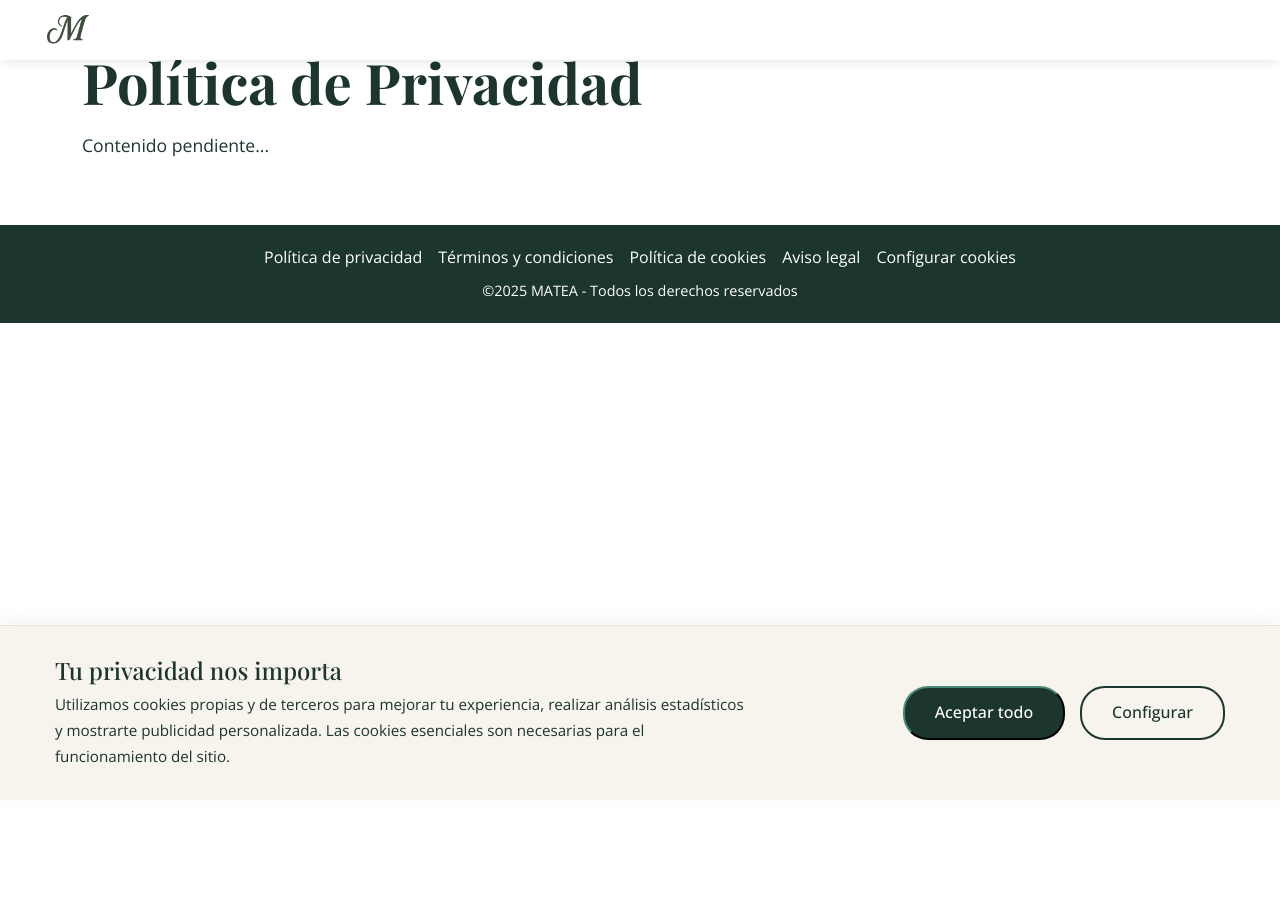
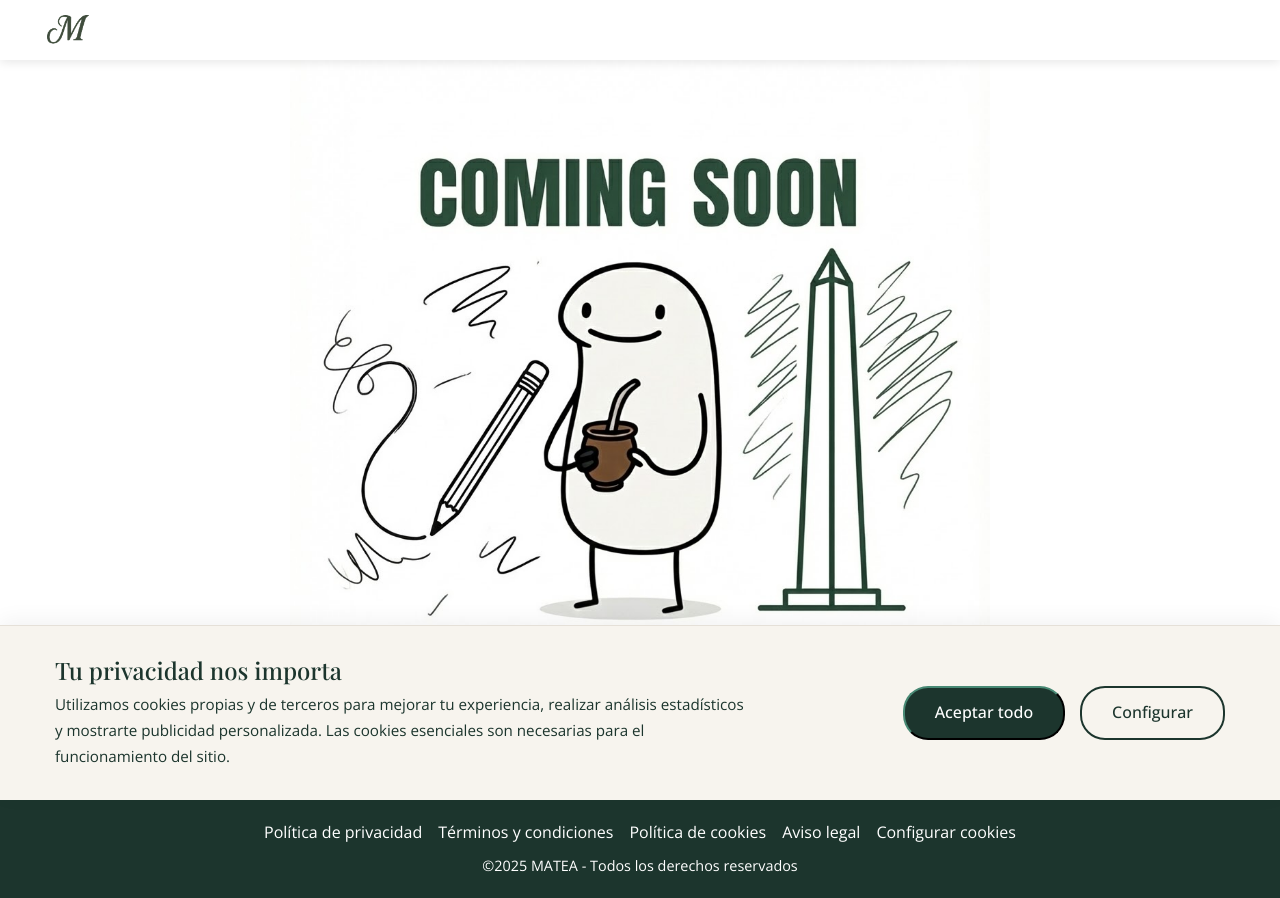
Before and after one commit to juanmah98/mateabags, an Angular app: page /privacy-policy in a window 1280 px wide. Before the commit the page ends 800 px from the top, so only its background shows below. Built offline with nearby package versions, Linux system fonts and the light colour scheme.

Commit message:
comming soon & analitycs

```diff
--- a/src/app/routes/legal/cookie-policy/cookie-policy.component.ts
+++ b/src/app/routes/legal/cookie-policy/cookie-policy.component.ts
@@ -2,13 +2,16 @@ import { Component } from '@angular/core';
 import { CommonModule } from '@angular/common';
 
 @Component({
-    selector: 'app-cookie-policy',
-    standalone: true,
-    imports: [CommonModule],
-    template: `
-    <div class="container py-5">
-      <h1>Política de Cookies</h1>
-      <p>Contenido pendiente...</p>
+  selector: 'app-cookie-policy',
+  standalone: true,
+  imports: [CommonModule],
+  template: `
+    <div class="container py-5" style="min-height: 100dvh">
+      <div class="row justify-content-center text-center">
+        <div class="col-12">
+          <img src="../../../assets/principales/comingsoon.jpg" class="img-fluid" width="700px" alt="">
+        </div>
+      </div>
     </div>
   `
 })
--- a/src/app/routes/legal/legal-notice/legal-notice.component.ts
+++ b/src/app/routes/legal/legal-notice/legal-notice.component.ts
@@ -2,13 +2,16 @@ import { Component } from '@angular/core';
 import { CommonModule } from '@angular/common';
 
 @Component({
-    selector: 'app-legal-notice',
-    standalone: true,
-    imports: [CommonModule],
-    template: `
-    <div class="container py-5">
-      <h1>Aviso Legal</h1>
-      <p>Contenido pendiente...</p>
+  selector: 'app-legal-notice',
+  standalone: true,
+  imports: [CommonModule],
+  template: `
+     <div class="container py-5" style="min-height: 100dvh">
+      <div class="row justify-content-center text-center">
+        <div class="col-12">
+          <img src="../../../assets/principales/comingsoon.jpg" class="img-fluid" width="700px" alt="">
+        </div>
+      </div>
     </div>
   `
 })
--- a/src/app/routes/legal/privacy-policy/privacy-policy.component.ts
+++ b/src/app/routes/legal/privacy-policy/privacy-policy.component.ts
@@ -2,13 +2,16 @@ import { Component } from '@angular/core';
 import { CommonModule } from '@angular/common';
 
 @Component({
-    selector: 'app-privacy-policy',
-    standalone: true,
-    imports: [CommonModule],
-    template: `
-    <div class="container py-5">
-      <h1>Política de Privacidad</h1>
-      <p>Contenido pendiente...</p>
+  selector: 'app-privacy-policy',
+  standalone: true,
+  imports: [CommonModule],
+  template: `
+    <div class="container py-5" style="min-height: 100dvh">
+      <div class="row justify-content-center text-center">
+        <div class="col-12">
+          <img src="../../../assets/principales/comingsoon.jpg" class="img-fluid" width="700px" alt="">
+        </div>
+      </div>
     </div>
   `
 })
--- a/src/app/routes/legal/terms-conditions/terms-conditions.component.ts
+++ b/src/app/routes/legal/terms-conditions/terms-conditions.component.ts
@@ -2,13 +2,16 @@ import { Component } from '@angular/core';
 import { CommonModule } from '@angular/common';
 
 @Component({
-    selector: 'app-terms-conditions',
-    standalone: true,
-    imports: [CommonModule],
-    template: `
-    <div class="container py-5">
-      <h1>Términos y Condiciones</h1>
-      <p>Contenido pendiente...</p>
+  selector: 'app-terms-conditions',
+  standalone: true,
+  imports: [CommonModule],
+  template: `
+     <div class="container py-5" style="min-height: 100dvh">
+      <div class="row justify-content-center text-center">
+        <div class="col-12">
+          <img src="../../../assets/principales/comingsoon.jpg" class="img-fluid" width="700px" alt="">
+        </div>
+      </div>
     </div>
   `
 })
--- a/src/index.html
+++ b/src/index.html
@@ -3,6 +3,15 @@
 <head>
   <meta charset="utf-8">
   <title>Mateabags</title>
+  <!-- Google tag (gtag.js) -->
+<script async src="https://www.googletagmanager.com/gtag/js?id=G-PGNBGTD7DK"></script>
+<script>
+  window.dataLayer = window.dataLayer || [];
+  function gtag(){dataLayer.push(arguments);}
+  gtag('js', new Date());
+
+  gtag('config', 'G-PGNBGTD7DK');
+</script>
   <base href="/">
   <meta name="viewport" content="width=device-width, initial-scale=1">
   <link rel="icon" type="image/x-icon" href="assets/favicon/favicon.ico">
```
Also changed, not shown: src/app/routes/legal/cookie-settings/cookie-settings.component.ts (+10 -7 lines), src/assets/principales/comingsoon.jpg (added).
